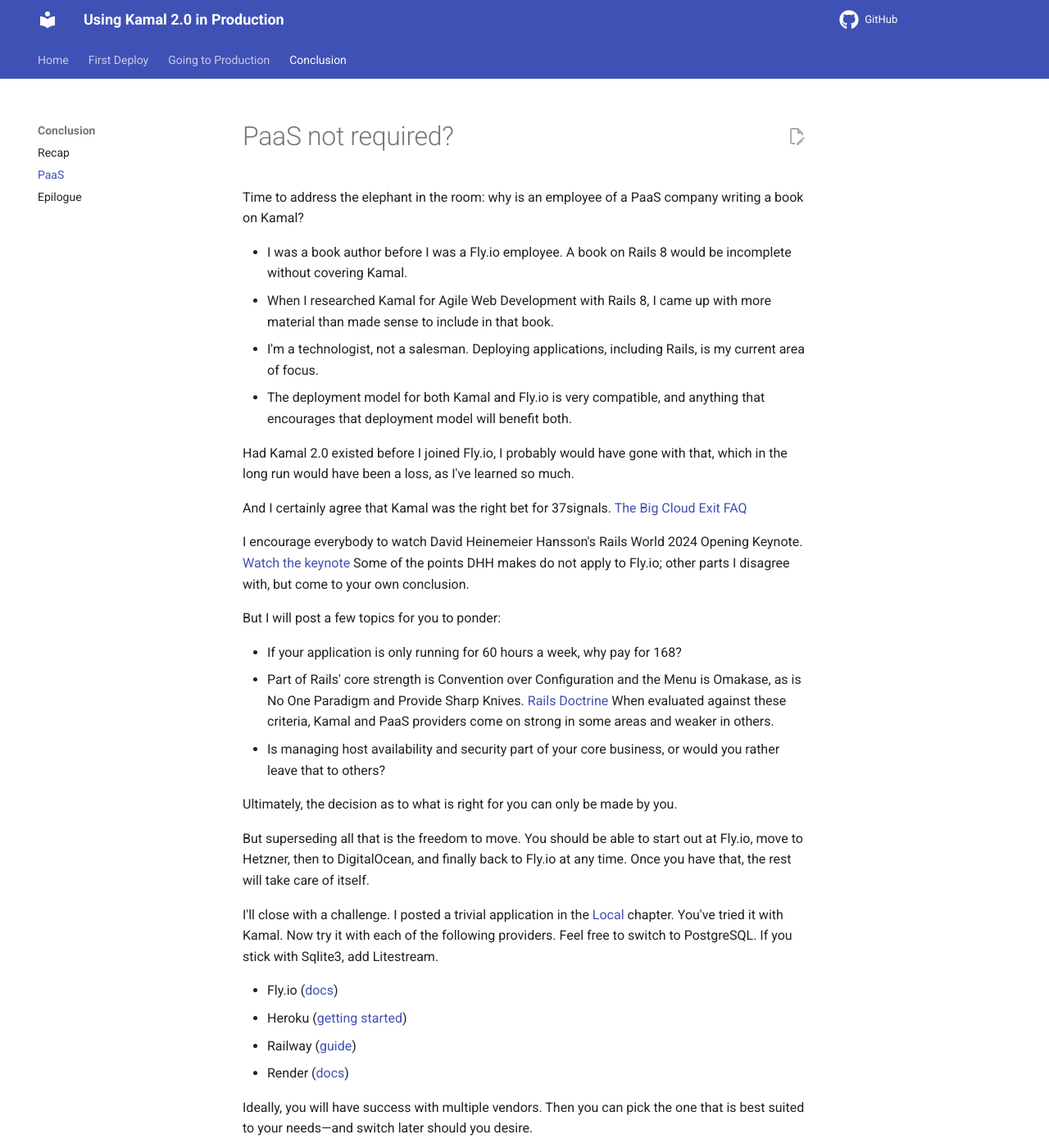
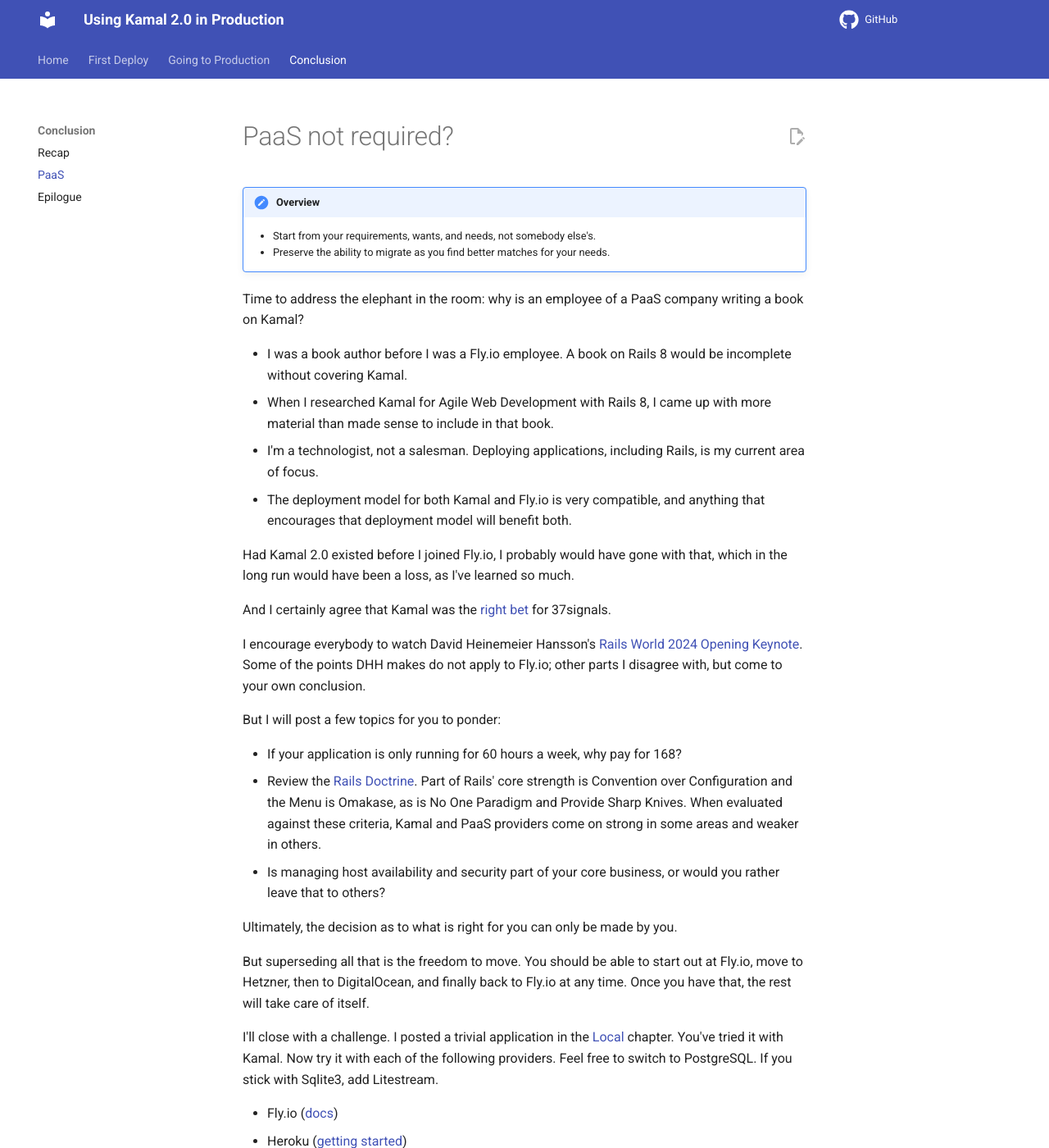
Before and after one commit to rubys/kamal-in-production, an MkDocs documentation site: the page built from docs/PaaS.md, in a window 1280 px wide and 1400 px high. Shown: the whole window at 82% size. Built offline with MkDocs 1.6.1 and Material for MkDocs 9.7.7, drawn with Linux system fonts in a browser that asks for light colours; comment, search, counter and statistics services are not loaded.

Commit message:
Overview and readme cleanup

```diff
--- a/docs/PaaS.md
+++ b/docs/PaaS.md
@@ -1,4 +1,8 @@
 # PaaS not required?
+
+!!! overview
+    - Start from your requirements, wants, and needs, not somebody else's.
+    - Preserve the ability to migrate as you find better matches for your needs.
 
 Time to address the elephant in the room: why is an employee of a PaaS company writing a book on Kamal?
 
@@ -9,19 +13,16 @@
 
 Had Kamal 2.0 existed before I joined Fly.io, I probably would have gone with that, which in the long run would have been a loss, as I've learned so much.
 
-And I certainly agree that Kamal was the right bet for 37signals.
-[The Big Cloud Exit FAQ](https://world.hey.com/dhh/the-big-cloud-exit-faq-20274010)
+And I certainly agree that Kamal was the [right bet]((https://world.hey.com/dhh/the-big-cloud-exit-faq-20274010)) for 37signals.
 
-I encourage everybody to watch David Heinemeier Hansson's Rails World 2024 Opening Keynote.
-[Watch the keynote](https://www.youtube.com/watch?v=-cEn_83zRFw)
+I encourage everybody to watch David Heinemeier Hansson's
+[Rails World 2024 Opening Keynote](https://www.youtube.com/watch?v=-cEn_83zRFw).
 Some of the points DHH makes do not apply to Fly.io; other parts I disagree with, but come to your own conclusion.
 
 But I will post a few topics for you to ponder:
 
 - If your application is only running for 60 hours a week, why pay for 168?
-- Part of Rails' core strength is Convention over Configuration and the Menu is Omakase, as is No One Paradigm and Provide Sharp Knives.
-  [Rails Doctrine](https://rubyonrails.org/doctrine)
-  When evaluated against these criteria, Kamal and PaaS providers come on strong in some areas and weaker in others.
+- Review the [Rails Doctrine](https://rubyonrails.org/doctrine). Part of Rails' core strength is Convention over Configuration and the Menu is Omakase, as is No One Paradigm and Provide Sharp Knives. When evaluated against these criteria, Kamal and PaaS providers come on strong in some areas and weaker in others.
 - Is managing host availability and security part of your core business, or would you rather leave that to others?
 
 Ultimately, the decision as to what is right for you can only be made by you.
```
Also changed, not shown: README.md (+2 -4 lines), docs/Recap.md (+5 -0 lines).
